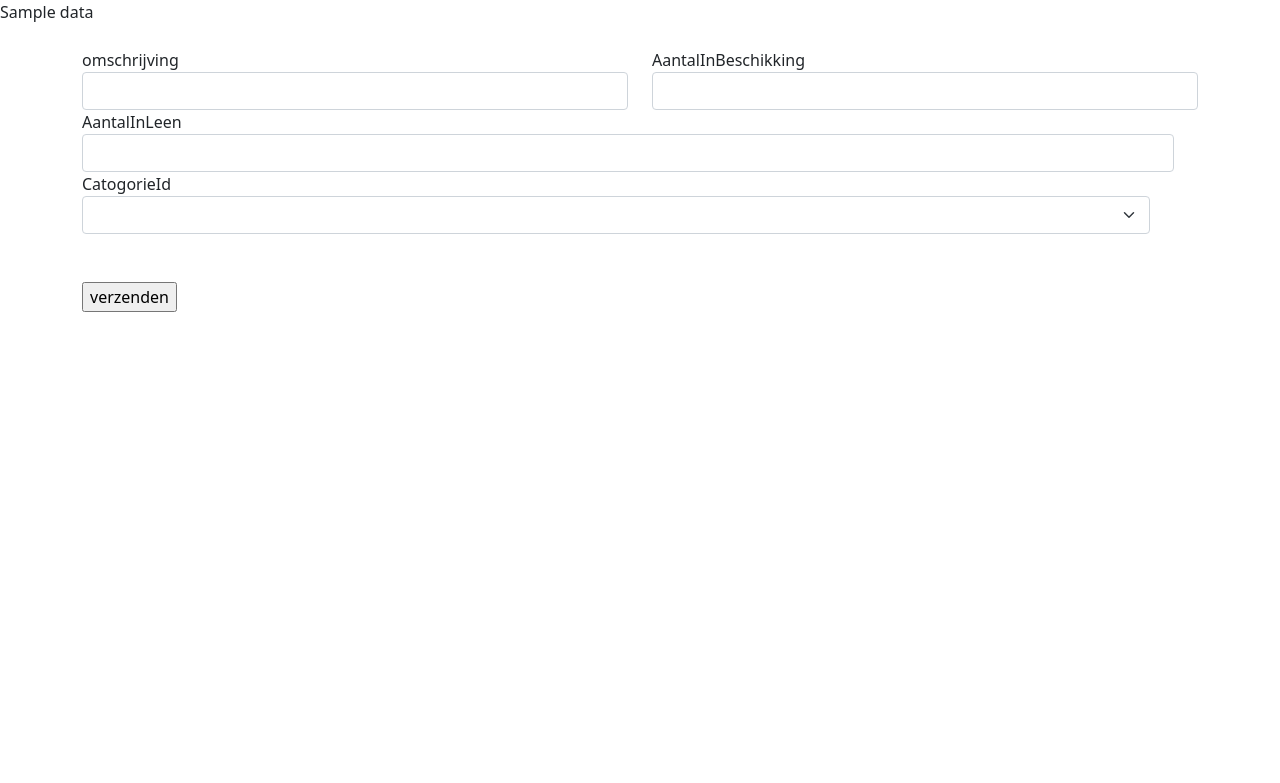
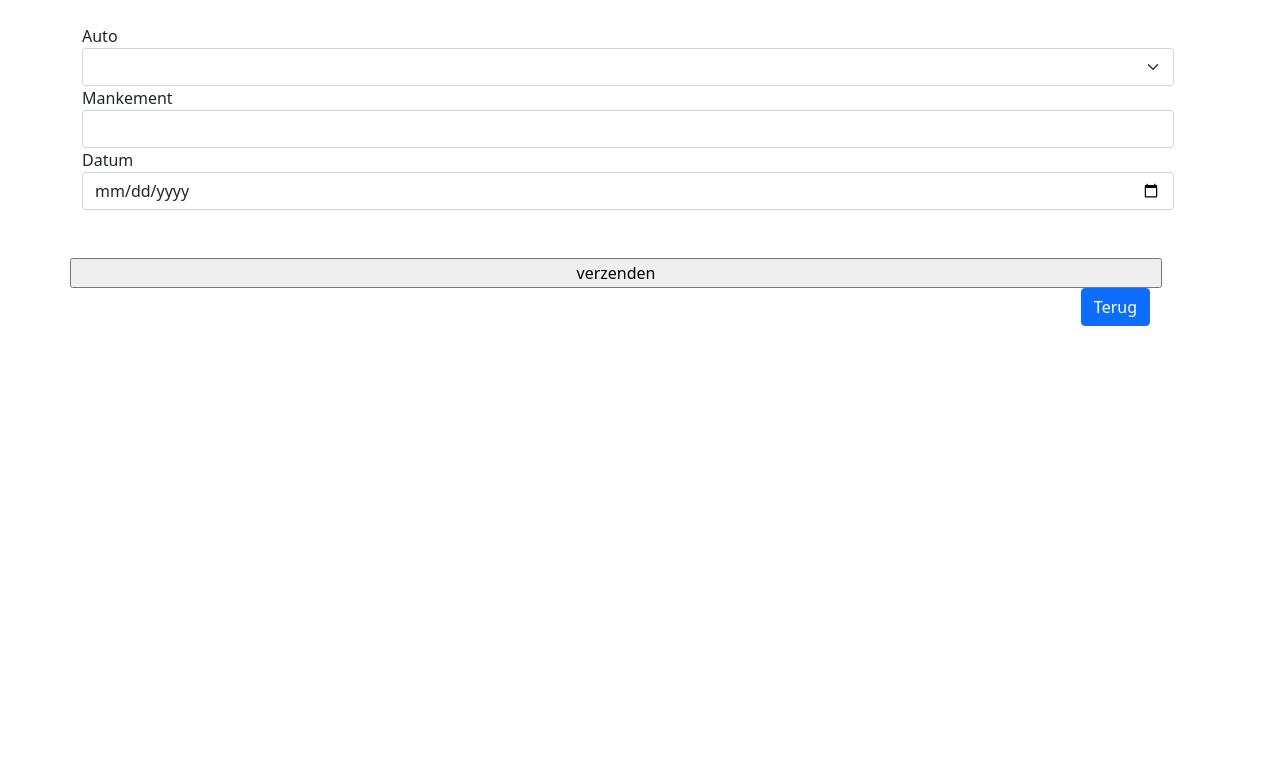
Before and after one commit to Moemin-A/eindexamen, a PHP site: template app/views/ToDo/create.php in a window 1280 px wide. Shown: the top 783 px of the page. Run offline with PHP 8.4, Linux system fonts and the light colour scheme; the template is opened without the code that fills it: most values are stand-ins (such as "Sample title", 1, 10 or a date in 2020); lists and menus that the app fills with data are empty; some libraries are stand-ins or nearby versions.

Commit message:
Formulieren aangemaakt
Formulieren aangemaakt (index,create)

```diff
--- a/app/views/ToDo/create.php
+++ b/app/views/ToDo/create.php
@@ -1,4 +1,4 @@
-<?=$data['title'];?>
+
 <!doctype html>
 <html lang="en">
   <head>
@@ -18,6 +18,7 @@
 
     <!-- Option 1: Bootstrap Bundle with Popper -->
     <script src="https://cdn.jsdelivr.net/npm/bootstrap@5.1.3/dist/js/bootstrap.bundle.min.js" integrity="sha384-ka7Sk0Gln4gmtz2MlQnikT1wXgYsOg+OMhuP+IlRH9sENBO0LRn5q+8nbTov4+1p" crossorigin="anonymous"></script>
+    <link rel="stylesheet" href="/public/css/style.css">
 
     <!-- Option 2: Separate Popper and Bootstrap JS -->
     <!--
@@ -31,47 +32,46 @@
 		</div>
 	</div>
 <br>
-<form action="<?=URLROOT;?>/ToDo/create" method="post">
+<form action="<?=URLROOT;?>/Autos/create" method="post">
 <div class="container">
 <div class="row">
 <br><br>
+
+<div class="row">
 	<div class="col">
-	<label>omschrijving</label>
 		<div class="form-group">
-		<input type="text" placeholder="" class="form-control" name="omschrijving" value="">
+			<label>Auto</label>
+			<select class="form-select" name="Auto" aria-label="Default select example">
+			<?= $data['MankementData']?>
+</select>
+</div>
+
+	<div class="col">
+	<label>Mankement</label>
+		<div class="form-group">
+		<input type="text" placeholder="" class="form-control" name="Mankement" value="">
 		</div>
 	</div>
 	<div class="col">
 		<div class="form-group">
-			<label>AantalInBeschikking</label>
-			<input type="number" placeholder="" class="form-control" name="AantalInBeschikking" value="">
+			<label>Datum</label>
+			<input type="date" placeholder="" class="form-control" name="Datum" value="">
 		</div>
 	</div>
 </div>
 <div class="row">
 <br>
-<div class="row">
-	<div class="col">
-		<div class="form-group">
-			<label>AantalInLeen</label>
-			<input type="number" placeholder="" class="form-control" name="AantalInLeen" value="">
-		</div>
-	</div>
   <br>
-  <div class="row">
-	<div class="col">
-		<div class="form-group">
-			<label>CatogorieId</label>
-			<select class="form-select" name="CatogorieId" aria-label="Default select example">
-			<?= $data['CatogorieIdData']?>
-</select>
-</div>
+
 <td>
-<input type="hidden" name="id" >
+<input type="hidden" name="Id" >
   </td>
 <div class="row">
 	<div class="col">
 </div>
 </div>
-<br><br>
-<input type="submit" value="verzenden">
+<input type="submit" value="verzenden" id="btn1">
+
+<div class="container">
+<a class="btn btn-primary float-end" href="<?=URLROOT; ?>/Autos/index" role="button" id= "btn2">Terug</a>
+</div>
```
Also changed, not shown: app/views/ToDo/index.php (+10 -12 lines).
